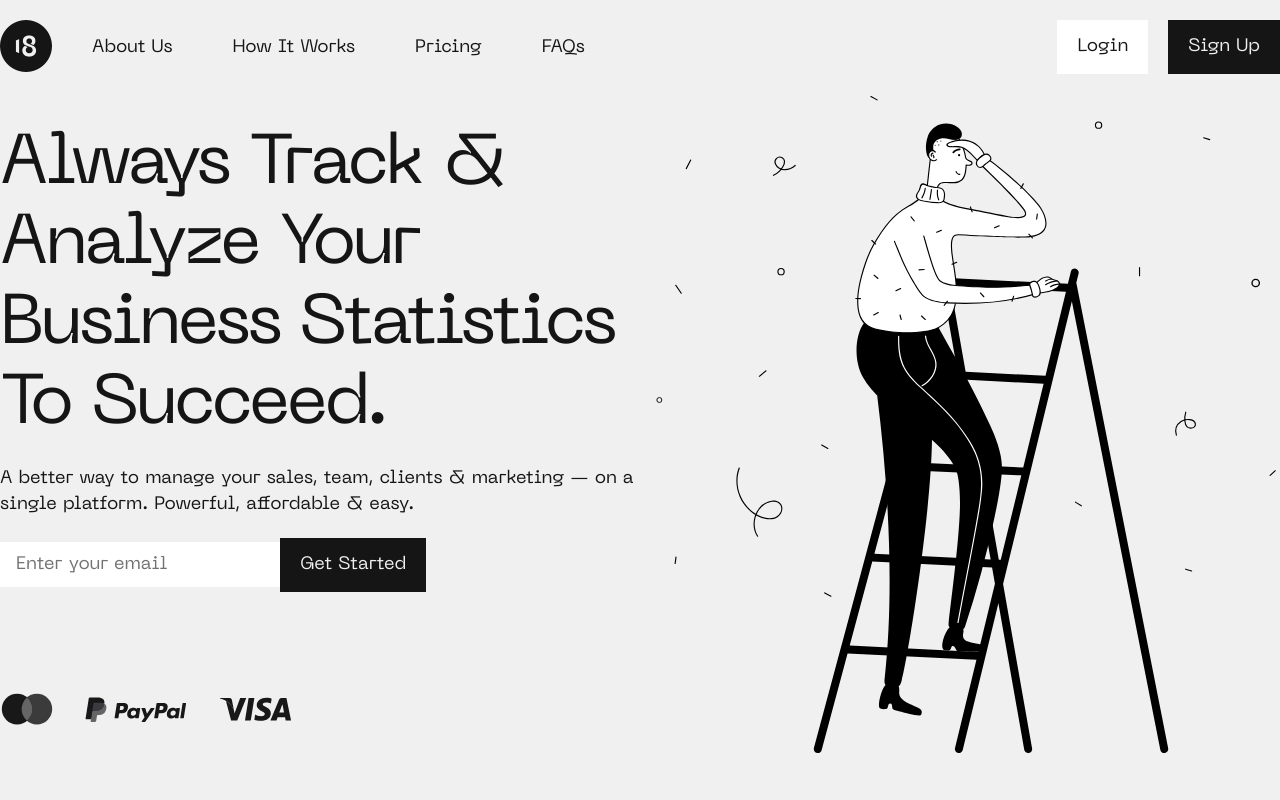
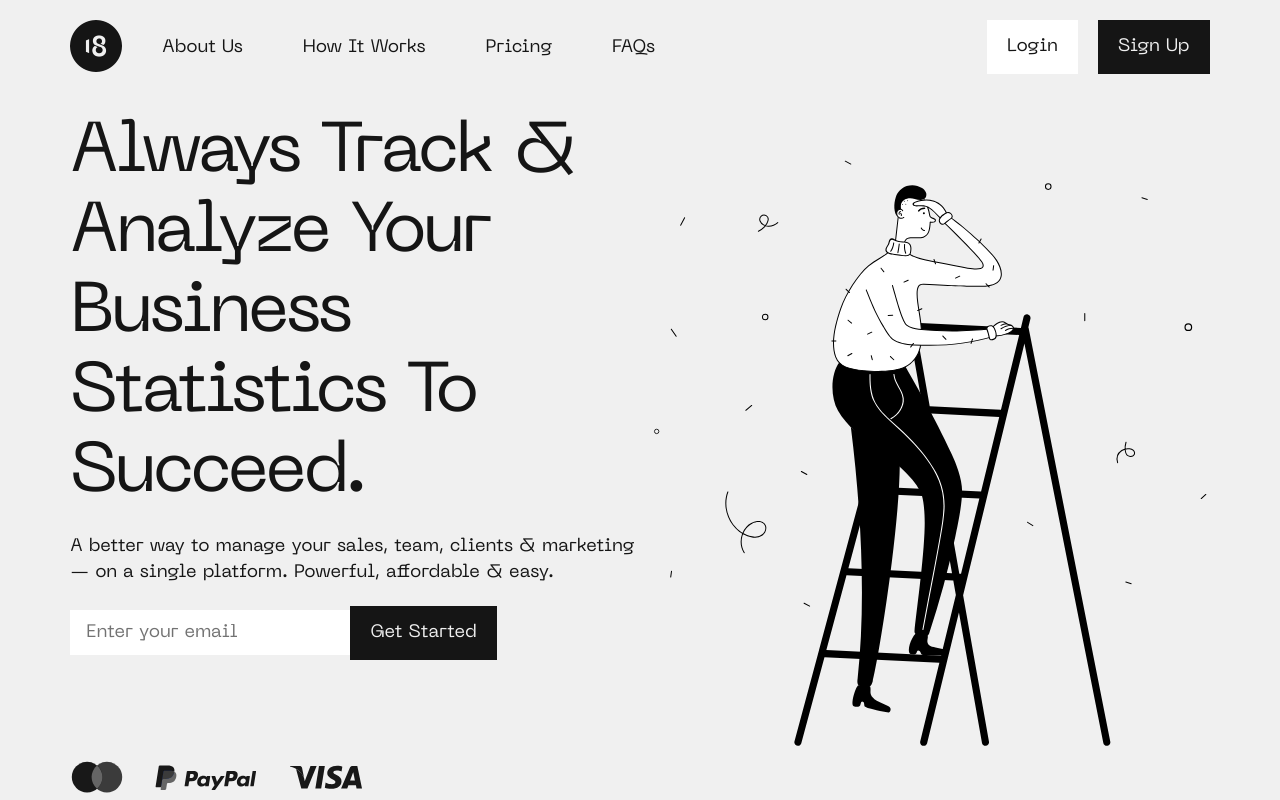
Before and after one commit to nazmus767921/HighLandingPage, a React (Vite) app: page / in a window 1280 px wide. Shown: the top 800 px of the page. Built offline with nearby package versions, Linux system fonts and the light colour scheme.

Commit message:
chore(shared): Container padding changed and fixed

```diff
--- a/src/styles/global.scss
+++ b/src/styles/global.scss
@@ -31,10 +31,6 @@
     --fs-h2: clamp(4.4rem, 2.41vi + 3.53rem, 6rem);
     --fs-h1: clamp(5.2rem, 2.71vi + 4.22rem, 7rem);
   }
-}
-
-#root {
-  min-height: 100%;
 }
 
 :root {
@@ -198,12 +194,16 @@ svg {
 // || Utility classes
 .container {
   margin-inline: auto;
-  width: clamp(36rem, 100vw, 144rem); // Min-width: 360px, Max-width: 1440px
-  padding-inline: clamp(2rem, 5.56vw + 0rem, 8rem);
+  width: clamp(
+    36rem,
+    100vi + 0rem,
+    144rem
+  ); // Min-width: 360px, Max-width: 1440px
+  padding-inline: clamp(1.5rem, 6.02vi + -0.67rem, 8rem);
 
-  @include xl {
+  @include breakpoint(96rem) {
     & {
-      padding-inline: 0; // Above 1440px the padding is set to 0
+      padding-inline: 0;
     }
   }
 }
```
